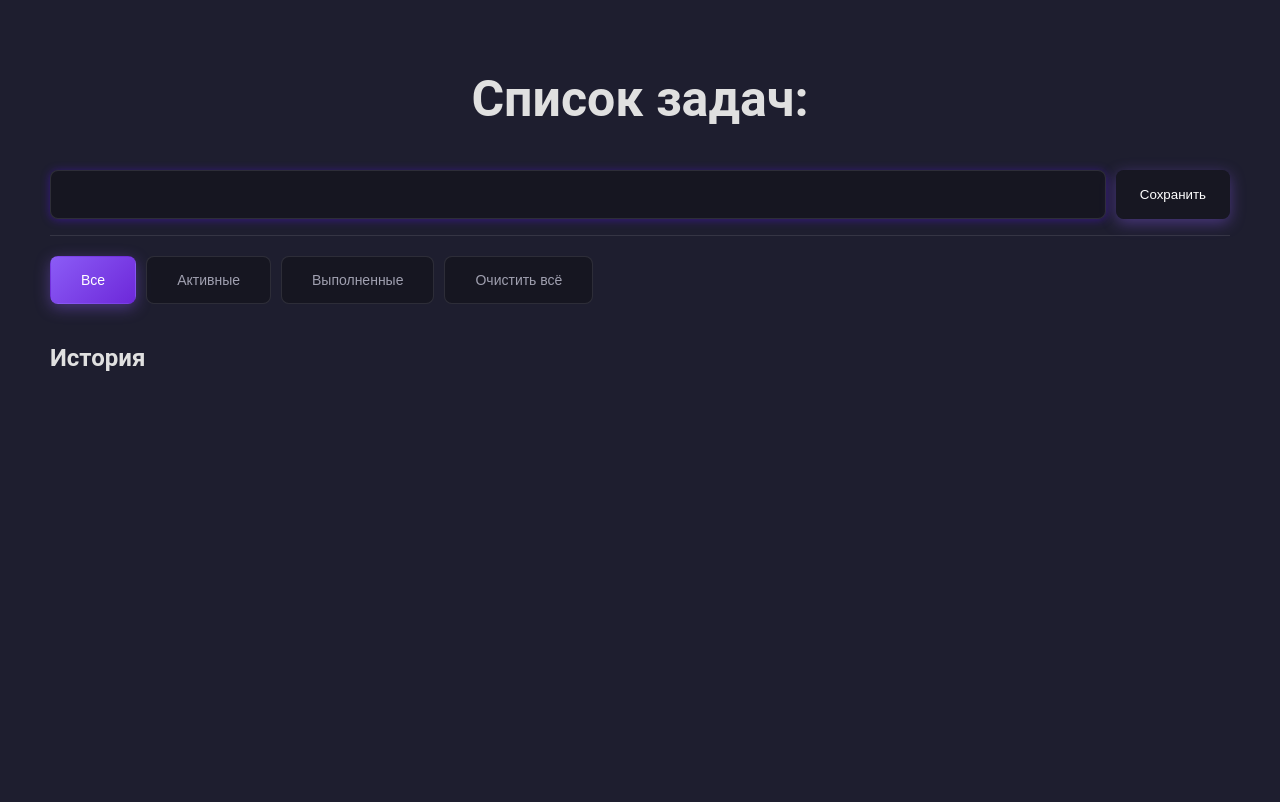
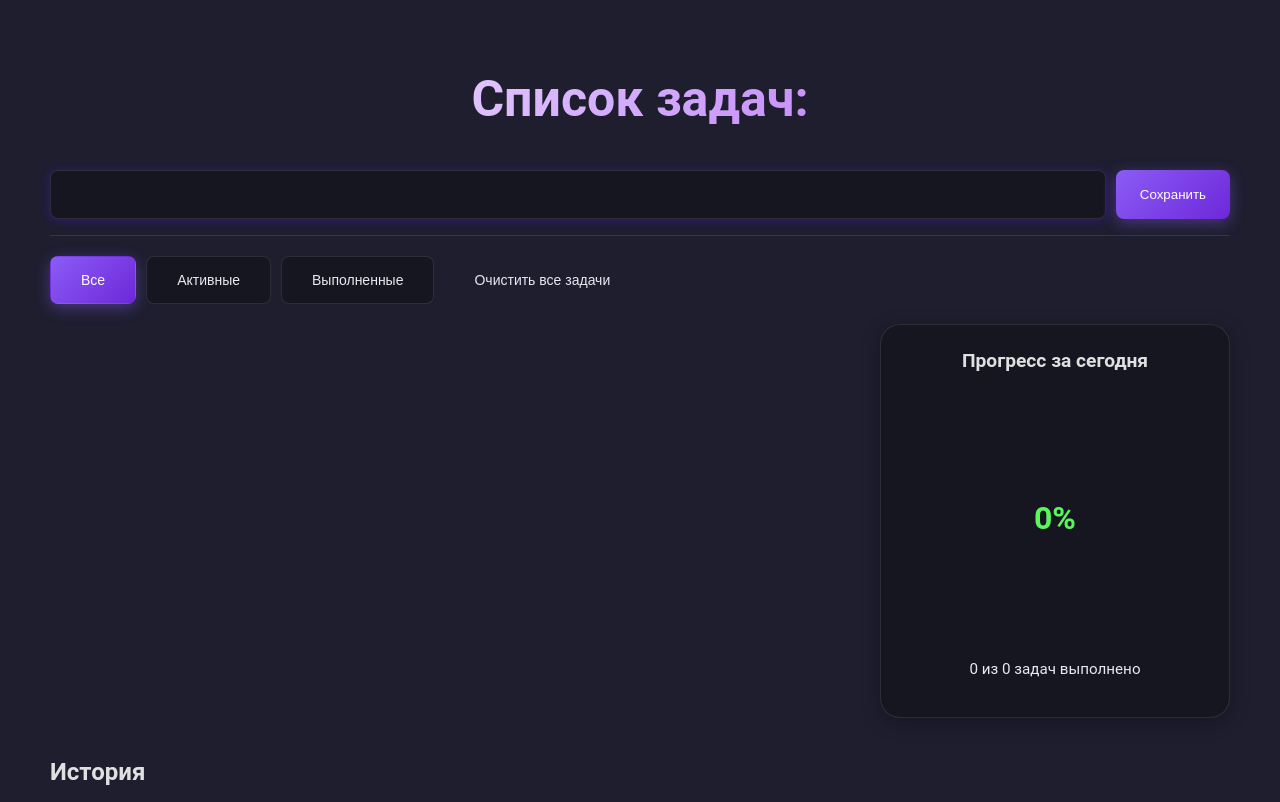
Before and after one commit to AtamanovPetr/todo-list, a React (Vite) app: page / in a window 1280 px wide. Built offline with nearby package versions, Linux system fonts and the light colour scheme.

Commit message:
add dashboard

```diff
--- a/package.json
+++ b/package.json
@@ -11,7 +11,8 @@
   },
   "dependencies": {
     "react": "^19.2.6",
-    "react-dom": "^19.2.6"
+    "react-dom": "^19.2.6",
+    "recharts": "^3.8.1"
   },
   "devDependencies": {
     "@eslint/js": "^10.0.1",
--- a/src/App.tsx
+++ b/src/App.tsx
@@ -1,9 +1,10 @@
-import { useState, useEffect } from "react";
+import { useState, useEffect, useMemo } from "react";
 import type { Todo, FilterType } from "./types";
 import AddTodoForm from "./components/AddTodoForm";
 import TodoList from "./components/TodoList";
 import FilterButtons from "./components/FilterButtons";
 import Archive from "./components/Archive";
+import Dashboard from "./components/Dashboard";
 function App() {
   const [todos, setTodos] = useState<Todo[]>([]);
   const [filter, setFilter] = useState<FilterType>("all");
@@ -11,7 +12,14 @@ function App() {
     const saved = localStorage.getItem("todos");
     if (saved) {
       const state = JSON.parse(saved);
-      setTodos(state);
+      setTodos(
+        state.filter(
+          (item: Todo) =>
+            item.completedDate != null ||
+            (!item.completed &&
+              item.createdAt === new Date().toLocaleDateString("ru-RU")),
+        ),
+      );
     }
   }, []);
   useEffect(() => {
@@ -25,6 +33,7 @@ function App() {
       text: text,
       completed: false,
       completedDate: null,
+      createdAt: new Date().toLocaleDateString("ru-RU"),
     };
     setTodos((prev) => [...prev, newTodo]);
   }
@@ -46,17 +55,23 @@ function App() {
   function handleDelete(id: string) {
     setTodos((prev) => prev.filter((todo) => todo.id !== id));
   }
-  const filteredTodos = todos.filter((todo) => {
+  const filteredTodos = useMemo(() => {
+    const filtered = todos.filter((todo) => {
       if (filter === "active") {
         return !todo.completed;
       } else if (filter === "completed") {
         return todo.completed;
-    } else if (filter === "all") {
-      return !todo.completed;
       }
+      return true;
     });
+    return filtered;
+  }, [todos, filter]);
   function handleClearAll() {
     setTodos(todos.filter((todo) => todo.completedDate != null));
+  }
+
+  function handleClearDate(date: string) {
+    setTodos(todos.filter((todo) => todo.completedDate !== date));
   }
 
   return (
@@ -67,12 +82,15 @@ function App() {
         filter={filter}
         onFilterChange={setFilter}
       />
+      <div className="main-content">
         <TodoList
           todos={filteredTodos}
           onToggle={handleToggle}
           onDelete={handleDelete}
         />
-      <Archive todos={todos} />
+        <Dashboard todos={todos} />
+      </div>
+      <Archive onClearDate={handleClearDate} todos={todos} />
     </div>
   );
 }
--- a/src/components/Archive.tsx
+++ b/src/components/Archive.tsx
@@ -1,6 +1,12 @@
 import { useState } from "react";
 import type { Todo } from "../types";
-function Archive({ todos }: { todos: Todo[] }) {
+function Archive({
+  todos,
+  onClearDate,
+}: {
+  todos: Todo[];
+  onClearDate: (date: string) => void;
+}) {
   const completedTodos = todos.filter((todo) => todo.completedDate != null);
   const grouped = completedTodos.reduce(
     (acc, todo) => {
@@ -41,6 +47,16 @@ function Archive({ todos }: { todos: Todo[] }) {
         >
           <span className="archive-item__date">{date}</span>
           <span className="archive-item__count">{tasks.length} шт</span>
+          <button
+            className="archive-item__clear"
+            onClick={(e) => {
+              e.stopPropagation();
+              onClearDate(date);
+              setExpandedDate(null);
+            }}
+          >
+            Очистить историю
+          </button>
           <div
             className={`archive-tasks ${expandedDate === date ? "archive-tasks--expanded" : ""}`}
           >
--- /dev/null
+++ b/src/components/Dashboard.tsx
@@ -0,0 +1,62 @@
+import { PieChart, Pie, Cell, Tooltip, ResponsiveContainer } from "recharts";
+import type { Todo } from "../types";
+function Dashboard({ todos }: { todos: Todo[] }) {
+  const today = new Date().toLocaleDateString("ru-RU");
+  const totalToday = todos.filter((t) => t.createdAt === today).length;
+  const completedToday = todos.filter(
+    (t) => t.completedDate != null && t.createdAt === today,
+  ).length;
+  const percent =
+    totalToday > 0 ? Math.round((completedToday / totalToday) * 100) : 0;
+  const chartData = [
+    {
+      name: "Выполнено",
+      value: completedToday,
+    },
+    {
+      name: "Осталось",
+      value: totalToday - completedToday,
+    },
+  ];
+  const COLORS = ["#5cf65c", "rgba(255,255,255,0.2)"];
+  return (
+    <div className="dashboard-card">
+      <h3 className="dashboard-title">Прогресс за сегодня</h3>
+      <div className="chart-wrapper">
+        <ResponsiveContainer width="100%" height={260}>
+          <PieChart>
+            <Pie
+              data={chartData}
+              cx="50%"
+              cy="50%"
+              innerRadius={70}
+              outerRadius={100}
+              paddingAngle={4}
+              dataKey="value"
+              stroke="none"
+            >
+              {chartData.map((_, index) => (
+                <Cell key={`cell-${index}`} fill={COLORS[index]} />
+              ))}
+            </Pie>
+            <Tooltip
+              contentStyle={{
+                background: "rgba(30, 30, 47, 0.95)",
+                border: "1px solid var(--accent)",
+                borderRadius: "12px",
+                color: "#fff",
+              }}
+            />
+          </PieChart>
+        </ResponsiveContainer>
+        {/* Текст с процентом поверх центра диаграммы */}
+        <div className="chart-center-text">{percent}%</div>
+      </div>
+      <p className="dashboard-stats">
+        {completedToday} из {totalToday} задач выполнено
+      </p>
+    </div>
+  );
+}
+
+export default Dashboard;
--- a/src/components/FilterButtons.tsx
+++ b/src/components/FilterButtons.tsx
@@ -29,7 +29,7 @@ function FilterButtons({
         </button>
       ))}
       <button className="filter-btn" onClick={onClear}>
-        Очистить всё
+        Очистить все задачи
       </button>
     </div>
   );
--- a/src/components/TodoItem.tsx
+++ b/src/components/TodoItem.tsx
@@ -1,3 +1,4 @@
+import { useState } from "react";
 import type { Todo } from "../types";
 const audioCheck = new Audio("/sounds/water.wav");
 function TodoItem({
@@ -9,8 +10,13 @@ function TodoItem({
   onToggle: (id: string) => void;
   onDelete: (id: string) => void;
 }) {
+  const [isRemoving, setIsRemoving] = useState(false);
   return (
-    <div className="todo-item">
+    <div
+      className={
+        isRemoving === true ? "todo-item todo-item--removing" : "todo-item"
+      }
+    >
       <input
         className="todo-item__checkbox"
         type="checkbox"
@@ -24,7 +30,16 @@ function TodoItem({
       >
         {todo.text}
       </span>
-      <button className="todo-item__delete" onClick={() => onDelete(todo.id)}>
+      <button
+        className="todo-item__delete"
+        onClick={() => {
+          setIsRemoving(true);
+          setTimeout(() => {
+            onDelete(todo.id);
+            setIsRemoving(false);
+          }, 300);
+        }}
+      >
         ✕
       </button>
     </div>
--- a/src/index.css
+++ b/src/index.css
@@ -6,7 +6,7 @@
   --card-bg: rgba(20, 20, 30, 0.75);
   --card-border: rgba(255, 255, 255, 0.1);
   --text-primary: #e0e0e0;
-  --text-secondary: #a0a0b0;
+  --text-secondary: #e9e9f1;
   --accent: #8b5cf6;
   --btn-bg: #2d2d3f;
   --btn-hover-bg: #3d3d5c;
@@ -48,10 +48,10 @@ body {
 .todo-btn {
   padding: 12px 24px;
   border-radius: 8px;
-  background: var(--card-bg);
+  border: none;
   color: #fff;
   cursor: pointer;
-  border: linear-gradient(135deg, var(--accent), #6d28d9);
+  background: linear-gradient(135deg, var(--accent), #6d28d9);
   box-shadow: 0 4px 15px rgba(139, 92, 246, 0.4);
   transition: all 0.2s ease;
 }
@@ -59,29 +59,43 @@ body {
   box-shadow: 0 6px 20px rgba(139, 92, 246, 0.6);
   transform: translateY(-1px);
 }
+.todo-list {
+  flex: 1;
+}
 .todo-item {
   display: flex;
   align-items: center;
   padding: 20px;
-  max-width: 300px;
   border-radius: 8px;
   background: var(--card-bg);
   border: 1px solid var(--card-border);
   margin-bottom: 8px;
-  transition: 0.3s transform;
+  transition:
+    0.3s transform,
+    0.5s box-shadow;
   backdrop-filter: blur(6px);
   -webkit-backdrop-filter: blur(6px);
   box-shadow: 0 4px 12px rgba(0, 0, 0, 0.3);
+  transform: 0.3s ease;
+  max-height: 100px; /* достаточно, чтобы вместить содержимое */
+  overflow: hidden;
+}
+.todo-item--removing {
+  max-height: 0;
+  opacity: 0;
+  padding: 0;
+  margin-bottom: 0;
 }
 .todo-item:hover {
   transform: scale(1.03);
+  box-shadow: 0 8px 30px rgba(139, 92, 246, 0.2);
 }
 .todo-item__checkbox {
   margin-right: 15px;
   appearance: none;
   width: 22px;
   height: 22px;
-  border: 2px solid var(--card-border);
+  border: 2px solid #d1cccc;
   border-radius: 6px;
   background: transparent;
   cursor: pointer;
@@ -105,17 +119,22 @@ body {
   font-weight: bold;
 }
 .todo-item__text {
+  font-size: 25px;
   flex: 1;
 }
 .todo-item__text--completed {
   text-decoration: line-through;
-  color: var(--text-secondary);
+  color: gray;
 }
 .todo-item__delete {
   background: none;
   border: none;
+  color: #fff;
+  font-size: 25px;
+  cursor: pointer;
+}
+.todo-item__delete:hover {
   color: var(--danger);
-  cursor: pointer;
 }
 
 .main {
@@ -138,6 +157,10 @@ body {
   cursor: pointer;
   font-size: 14px;
   transition: all 0.2s ease;
+}
+.filter-btn:last-child {
+  background: none;
+  border: none;
 }
 
 .filter-btn:hover {
@@ -162,6 +185,9 @@ body {
   font-size: 50px;
   margin-top: 0;
   transition: 0.3s all;
+  background: linear-gradient(135deg, #ffffff 0%, #a855f7 100%);
+  -webkit-background-clip: text;
+  -webkit-text-fill-color: transparent;
 }
 
 /* Заголовок архива */
@@ -247,7 +273,103 @@ body {
   font-weight: bold;
 }
 
-@media (max-width: 450px) {
+.archive-item__clear {
+  padding: 6px 14px;
+  border-radius: 6px;
+  border: 1px solid rgb(212, 76, 76);
+  background: transparent;
+  color: rgb(212, 76, 76);
+  font-size: 0.85rem;
+  cursor: pointer;
+  transition: all 0.2s ease;
+}
+
+.archive-item__clear:hover {
+  background: rgba(239, 68, 68, 0.15);
+  border-color: var(--danger);
+  color: var(--danger);
+}
+
+.dashboard-card {
+  width: 350px;
+  background: var(--card-bg);
+  backdrop-filter: blur(12px);
+  -webkit-backdrop-filter: blur(12px);
+  border: 1px solid var(--card-border);
+  border-radius: 20px;
+  padding: 24px;
+  text-align: center;
+  box-shadow: 0 4px 20px rgba(0, 0, 0, 0.3);
+  transition:
+    transform 0.3s ease,
+    box-shadow 0.3s ease;
+  perspective: 800px;
+}
+
+.dashboard-card:hover {
+  transform: scale(1.02);
+  box-shadow: 0 8px 30px rgba(139, 92, 246, 0.2);
+}
+
+.dashboard-title {
+  margin: 0 0 16px;
+  font-size: 1.2rem;
+  color: var(--text-primary);
+}
+
+.chart-wrapper {
+  position: relative;
+  display: flex;
+  justify-content: center;
+}
+
+.chart-center-text {
+  position: absolute;
+  top: 50%;
+  left: 50%;
+  transform: translate(-50%, -50%);
+  font-size: 2rem;
+  font-weight: bold;
+  color: #5cf65c;
+  pointer-events: none;
+}
+
+.dashboard-stats {
+  margin-top: 12px;
+  color: var(--text-secondary);
+  font-size: 0.95rem;
+}
+
+.main-content {
+  display: flex;
+  gap: 50px;
+  justify-content: space-between;
+}
+@media (max-width: 768px) {
+  .main-content {
+    flex-direction: column;
+  }
+  .dashboard-card {
+    width: 100%;
+    margin: 50px 0px;
+  }
+}
+@media (max-width: 700px) {
+  .filter-buttons {
+    flex-direction: column;
+    max-height: 150px;
+  }
+  .filter-btn {
+    width: 50%;
+  }
+  .archive-item {
+    flex-wrap: wrap;
+  }
+}
+@media (max-width: 495px) {
+  .container {
+    padding: 0px 20px;
+  }
   .todo-form {
     flex-direction: column;
   }
@@ -264,5 +386,17 @@ body {
   }
   .filter-buttons {
     flex-direction: column;
+    max-height: inherit;
+  }
+  .filter-btn {
+    width: 100%;
   }
 }
+
+@media (max-width: 350px) {
+  .archive-item__clear {
+    margin: 15px 0px 0px 10px;
+    width: 100%;
+    padding: 18px 10px;
+  }
+}
--- a/src/types.ts
+++ b/src/types.ts
@@ -3,5 +3,6 @@ export interface Todo {
   text: string;
   completed: boolean;
   completedDate?: string | null;
+  createdAt: string;
 }
 export type FilterType = "all" | "active" | "completed";
```
Also changed, not shown: 1 other file (tests, documents, lock files or other folders). Lines whose indentation alone changed are shown as unchanged.
